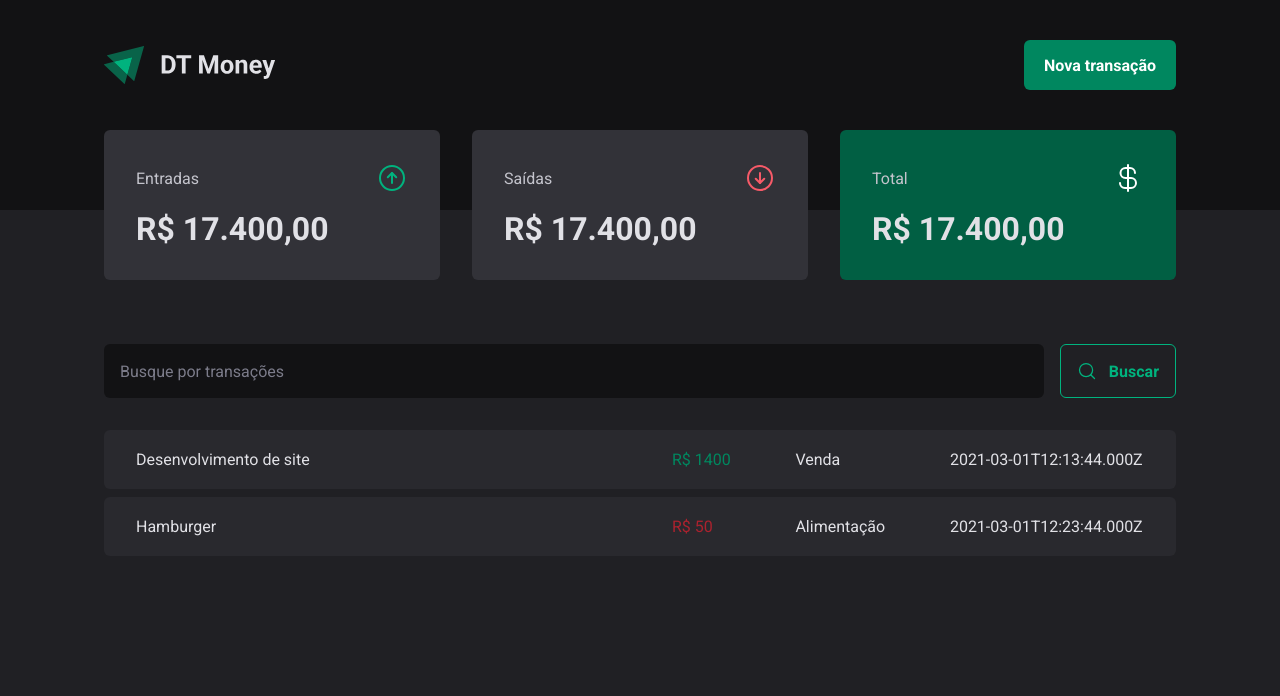
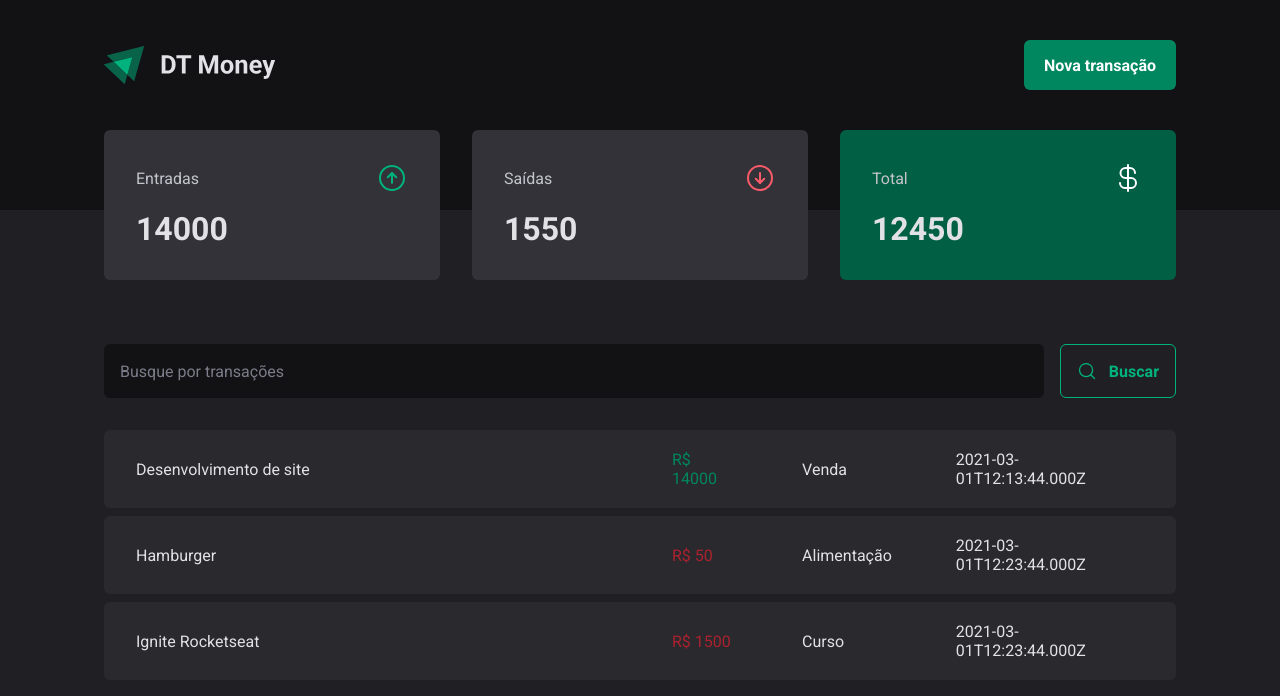
Before and after one commit to fabio-beutler/ignite-03-dt-money, a React (Vite) app: page / in a window 1280 px wide. Shown: the top 696 px of the page. Built offline with nearby package versions, Linux system fonts and the light colour scheme; data requests are answered from the project's data file.

Commit message:
Conexão com a API - Calculando resumo de transações

```diff
--- a/server.json
+++ b/server.json
@@ -5,7 +5,7 @@
       "description": "Desenvolvimento de site",
       "type": "income",
       "category": "Venda",
-      "amount": 1400,
+      "amount": 14000,
       "createdAt": "2021-03-01T12:13:44.000Z"
     },
     {
@@ -15,6 +15,14 @@
       "category": "Alimentação",
       "amount": 50,
       "createdAt": "2021-03-01T12:23:44.000Z"
+    },
+    {
+      "id": 3,
+      "description": "Ignite Rocketseat",
+      "type": "outcome",
+      "category": "Curso",
+      "amount": 1500,
+      "createdAt": "2021-03-01T12:23:44.000Z"
     }
   ]
 }
--- a/src/components/Summary/index.tsx
+++ b/src/components/Summary/index.tsx
@@ -5,7 +5,21 @@
 export function Summary() {
   const { transactions } = useTransactionsContext();
 
-  console.log(transactions);
+  // {income: 0, outcome: 0, total: 0}
+  const summary = transactions.reduce(
+    (acc, transaction) => {
+      if (transaction.type === 'income') {
+        acc.income += transaction.amount;
+        acc.total += transaction.amount;
+      } else {
+        acc.outcome += transaction.amount;
+        acc.total -= transaction.amount;
+      }
+
+      return acc;
+    },
+    { income: 0, outcome: 0, total: 0 }
+  );
 
   return (
     <SummaryContainer>
@@ -14,21 +28,21 @@
           <span>Entradas</span>
           <ArrowCircleUp size={32} color='#00b37e' />
         </header>
-        <strong>R$ 17.400,00</strong>
+        <strong>{summary.income}</strong>
       </SummaryCard>
       <SummaryCard>
         <header>
           <span>Saídas</span>
           <ArrowCircleDown size={32} color='#f75a68' />
         </header>
-        <strong>R$ 17.400,00</strong>
+        <strong>{summary.outcome}</strong>
       </SummaryCard>
       <SummaryCard variant='green'>
         <header>
           <span>Total</span>
           <CurrencyDollar size={32} color='#ffffff' />
         </header>
-        <strong>R$ 17.400,00</strong>
+        <strong>{summary.total}</strong>
       </SummaryCard>
     </SummaryContainer>
   );
```
